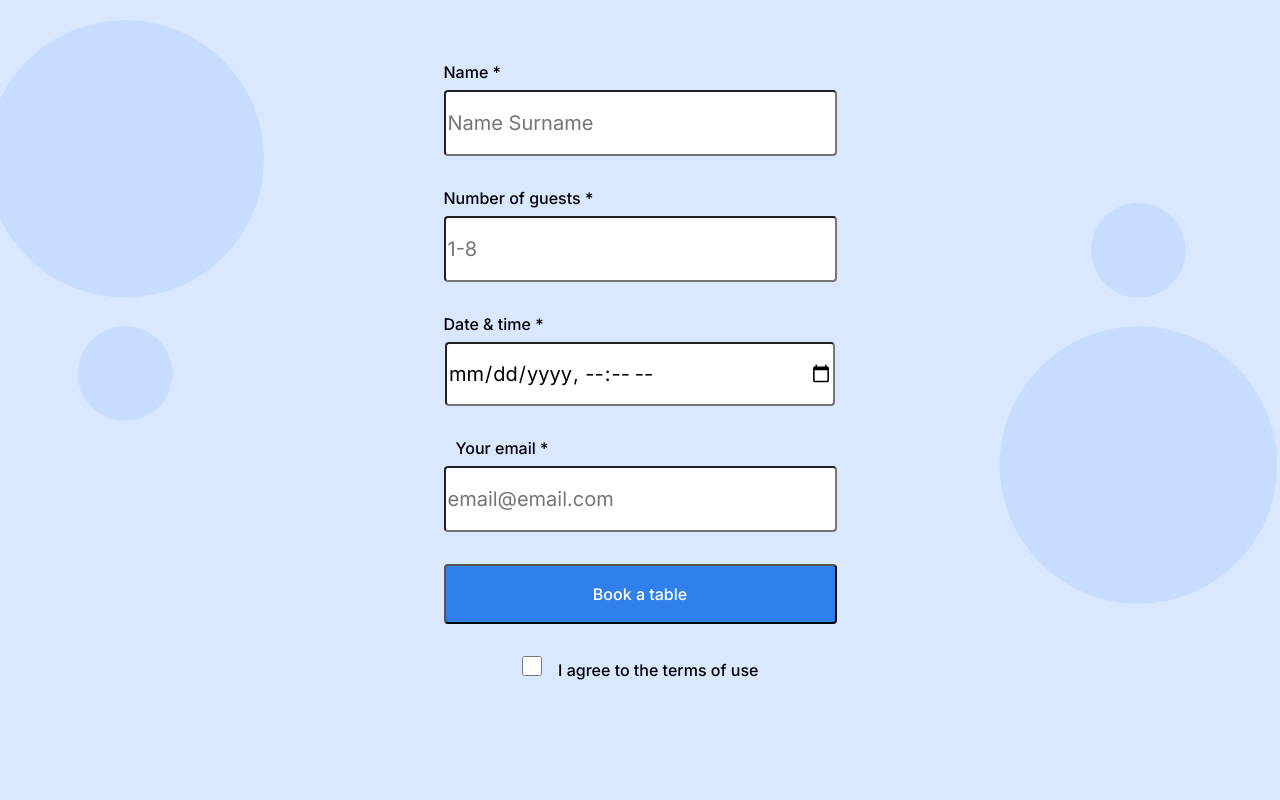
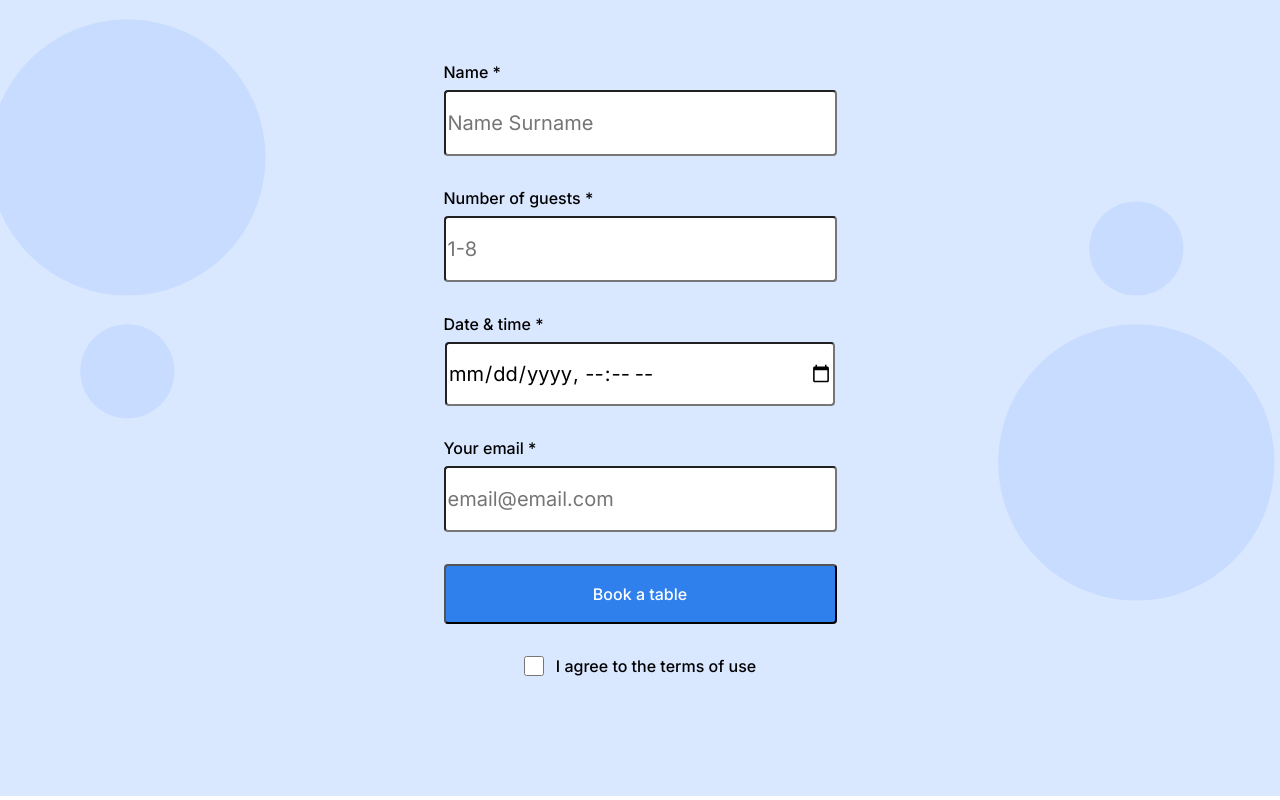
Before and after one commit to jeremycomstock/se_project_coffeeshop, a plain HTML site: page index.html in a window 1280 px wide. Shown: the part 1832-2632 px from the top of the page. Drawn offline with Linux system fonts and the light colour scheme.

Commit message:
New update for my project

```diff
--- a/index.html
+++ b/index.html
@@ -141,8 +141,11 @@
               <button type="submit" class="form__button">Book a table</button>
             </fieldset>
             <fieldset class="form__fieldset">
-              <input type="checkbox" class="checkbox" id="agreement" />
-              <label for="agreement" class="form__label">
+              <label
+                for="agreement"
+                class="form__label form__label_type_checkbox"
+              >
+                <input type="checkbox" class="checkbox" id="agreement" />
                 I agree to the terms of use
               </label>
             </fieldset>
--- a/pages/index.css
+++ b/pages/index.css
@@ -213,8 +213,8 @@
   line-height: 20px;
 }
 
-.form__label:last-of-type {
-  margin: 0 0 0 12px;
+.form__label_type_checkbox {
+  display: flex;
 }
 
 .form__input {
@@ -254,6 +254,7 @@
 }
 
 .checkbox {
+  margin: auto 12px auto 0;
   border-radius: 2px;
   height: 20px;
   width: 20px;
```
